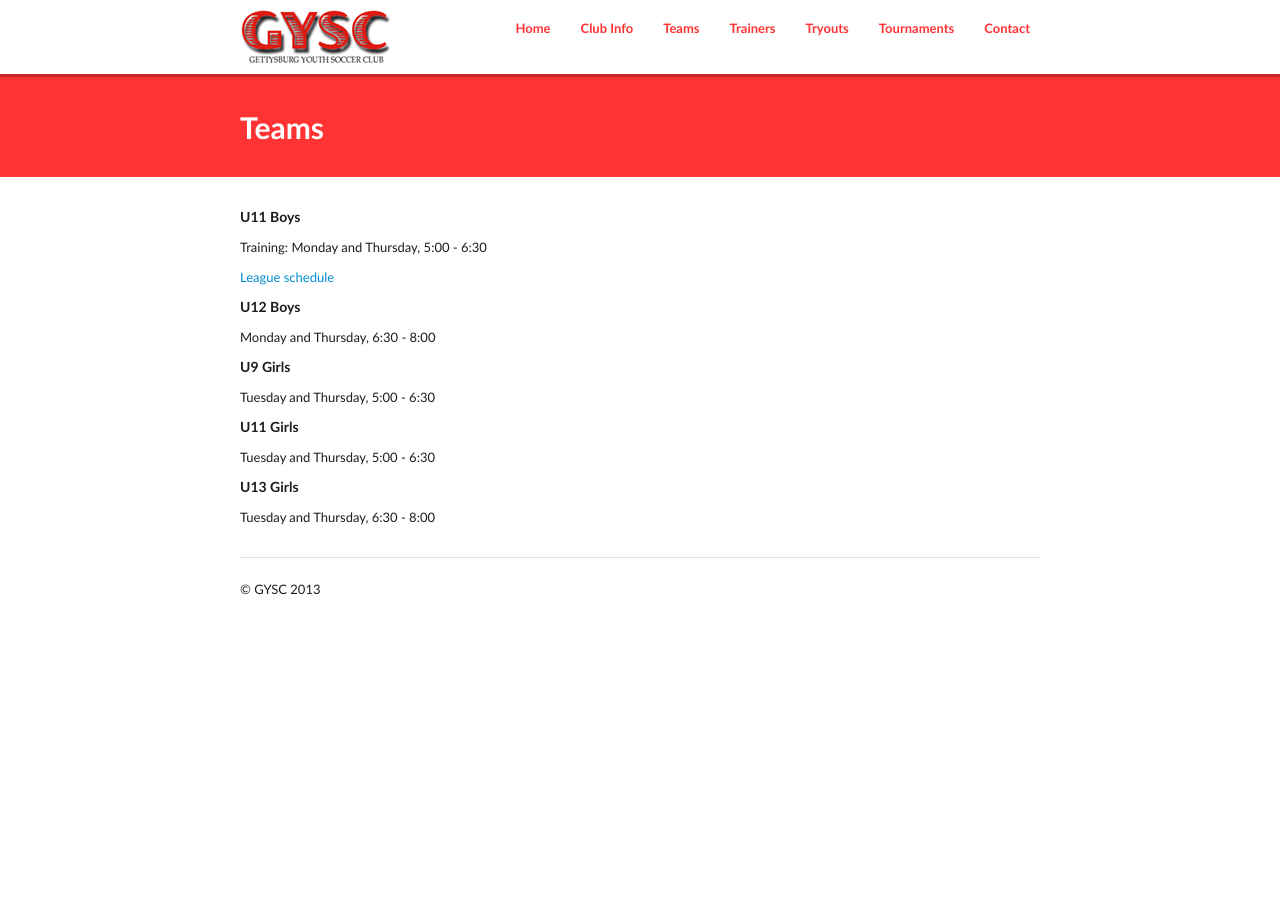
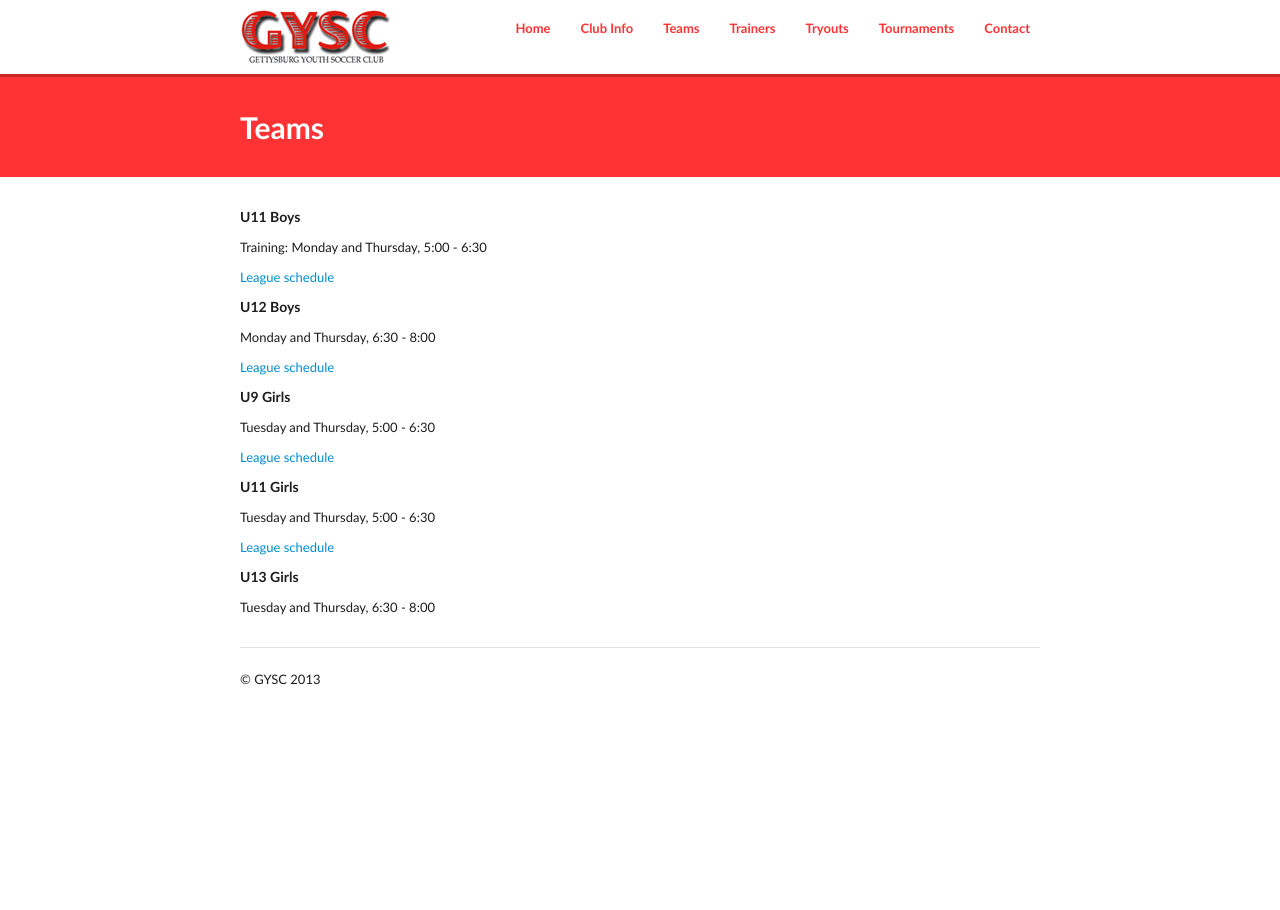
Before and after one commit to GYSC/gysc.github.com, a Jekyll site: the page built from teams.md, in a window 1280 px wide. Built offline with Jekyll 4.4.1, drawn with Linux system fonts in a browser that asks for light colours; Markdown is read by kramdown in place of the engine named in the settings.

Commit message:
Update teams.md

```diff
--- a/teams.md
+++ b/teams.md
@@ -15,14 +15,20 @@
 
 Monday and Thursday, 6:30 - 8:00
 
+<a href="http://www.cpysl.net/Schedule/GameList.asp?TeamId=2260&DivisionId=1437">League schedule</a>
+
 #####U9 Girls
 
 Tuesday and Thursday, 5:00 - 6:30
+
+<a href="http://www.cpysl.net/Schedule/GameList.asp?TeamId=2451&DivisionId=1396">League schedule</a>
 
 #####U11 Girls
 
 Tuesday and Thursday, 5:00 - 6:30
 
+<a href="http://www.cpysl.net/Schedule/GameList.asp?TeamId=2098&DivisionId=1405">League schedule</a>
+
 #####U13 Girls
 
 Tuesday and Thursday, 6:30 - 8:00
```
